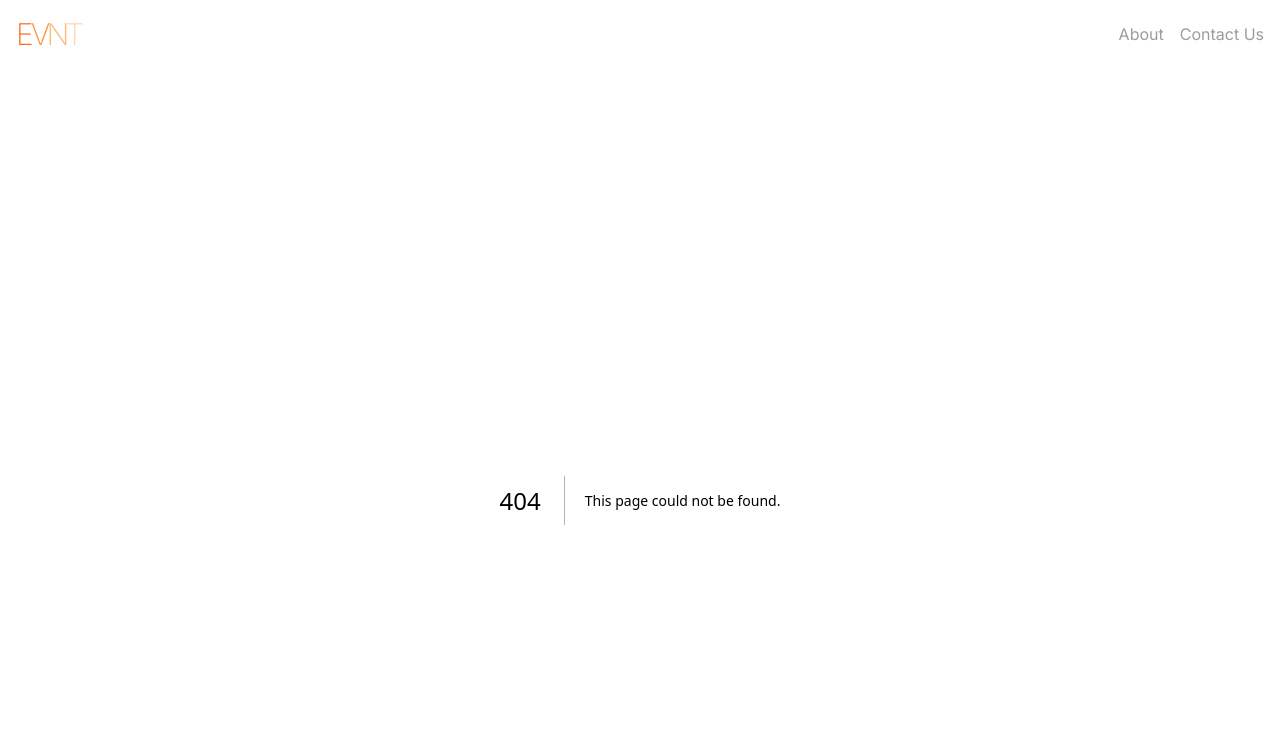
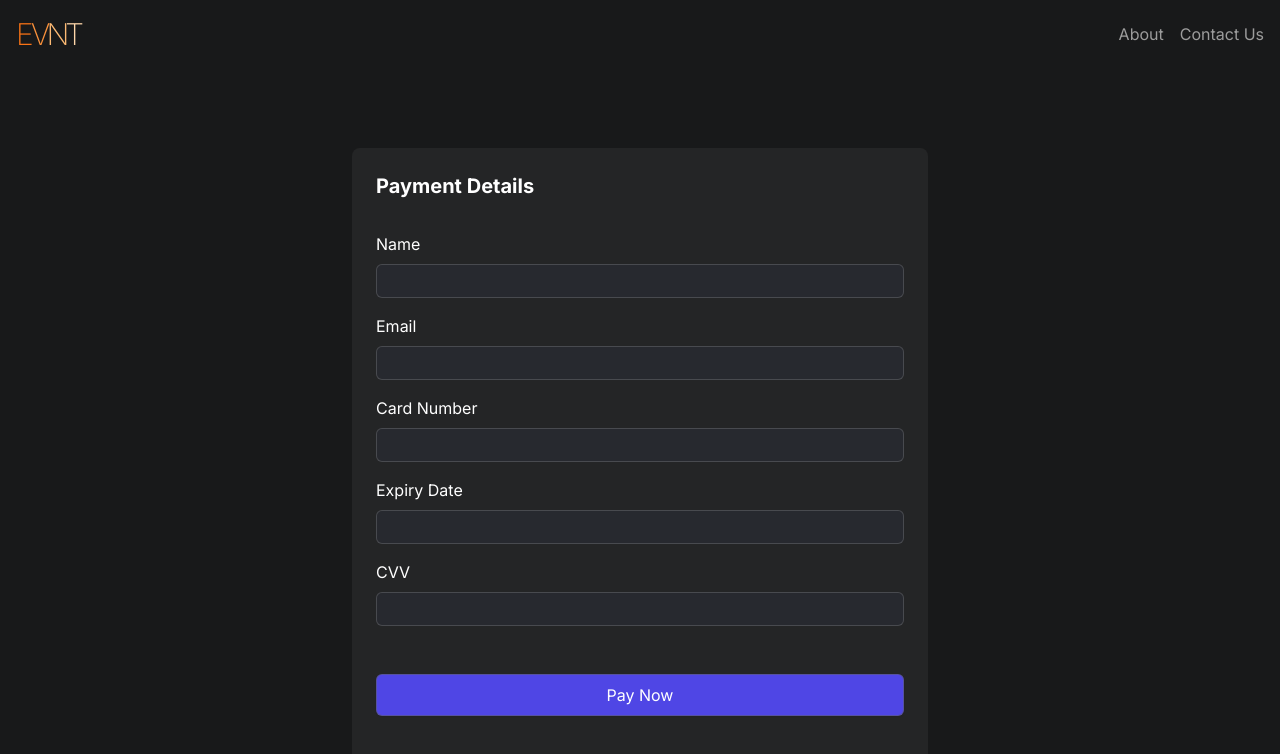
Before and after one commit to moniruzzaman01/eventry_next.js, a Next.js app: page /payment in a window 1280 px wide. Before the commit this address had no page. Shown: the top 754 px of the page. Built offline with nearby package versions, Linux system fonts and the light colour scheme.

Commit message:
all events fetched and viewed on UI

```diff
--- a/app/layout.js
+++ b/app/layout.js
@@ -1,6 +1,7 @@
 import { Inter } from "next/font/google";
 import "./globals.css";
 import Navbar from "@/components/Navbar";
+import { dbConnect } from "@/db/dbConnect";
 
 const inter = Inter({ subsets: ["latin"] });
 
@@ -9,7 +10,9 @@ export const metadata = {
   description: "Generated by create next app",
 };
 
-export default function RootLayout({ children }) {
+export default async function RootLayout({ children }) {
+  await dbConnect(); //connection with mongodb
+
   return (
     <html lang="en">
       <body className={inter.className}>
--- /dev/null
+++ b/app/payment/page.js
@@ -0,0 +1,12 @@
+import PaymentForm from "@/components/payment/PaymentForm";
+
+export default function PaymentPage() {
+  return (
+    <section class="container">
+      <div class="bg-[#242526] p-6 rounded-lg max-w-xl mx-auto my-12">
+        <h2 class="font-bold text-xl mb-8">Payment Details</h2>
+        <PaymentForm />
+      </div>
+    </section>
+  );
+}
--- a/components/details/Location.js
+++ b/components/details/Location.js
@@ -7,9 +7,9 @@ export default function Location() {
           width="600"
           height="450"
           style={{ border: "0" }}
-          allowfullscreen=""
+          allowFullScreen=""
           loading="lazy"
-          referrerpolicy="no-referrer-when-downgrade"
+          referrerPolicy="no-referrer-when-downgrade"
         ></iframe>
       </div>
       <div className="p-4">
--- a/components/landing/AllEvents.js
+++ b/components/landing/AllEvents.js
@@ -1,12 +1,14 @@
+import { getAllEvents } from "@/db/quires/events";
 import SingleEvent from "./SingleEvent";
 
-export default function AllEvents() {
+export default async function AllEvents() {
+  const events = await getAllEvents();
+  console.log(events);
   return (
     <div className="grid grid-cols-1 md:grid-cols-2 lg:grid-cols-3 gap-8 mt-8">
-      <SingleEvent />
-      <SingleEvent />
-      <SingleEvent />
-      <SingleEvent />
+      {events?.map((event) => (
+        <SingleEvent key={event.id} event={event} />
+      ))}
     </div>
   );
 }
--- a/components/landing/SingleEvent.js
+++ b/components/landing/SingleEvent.js
@@ -1,30 +1,30 @@
 import Image from "next/image";
-import eventImage from "@/public/image.png";
 import Link from "next/link";
 import ActionButton from "../ActionButton";
 
-export default function SingleEvent() {
+export default function SingleEvent({ event }) {
+  const { id, name, location, imageUrl, interested_ids, going_ids } =
+    event || {};
+
   return (
     <div className="overflow-hidden rounded-md bg-[#242526]">
       <Image
-        src={eventImage}
+        src={imageUrl}
         height={200}
         width={200}
-        alt="Event 1"
+        alt={imageUrl}
         className="w-full"
       />
 
       <div className="p-3">
-        <Link href="/details/id" className="font-bold text-lg">
-          Google I/O Extended
+        <Link href={`/details/${id}`} className="font-bold text-lg">
+          {name}
         </Link>
-        <p className="text-[#9C9C9C] text-sm mt-1">
-          Rangpur, Dhaka, Bangladesh, Rangpur, Bangladesh
-        </p>
+        <p className="text-[#9C9C9C] text-sm mt-1">{location}</p>
         <div className="text-[#737373] text-sm mt-1">
-          <span>1k Interested</span>
+          <span>{interested_ids?.length} Interested</span>
           <span>|</span>
-          <span>40K Going</span>
+          <span>{going_ids?.length} Going</span>
         </div>
 
         <ActionButton />
--- /dev/null
+++ b/components/payment/PaymentForm.js
@@ -0,0 +1,67 @@
+export default function PaymentForm() {
+  return (
+    <form>
+      <div className="my-4 space-y-2">
+        <label htmlFor="name" className="block">
+          Name
+        </label>
+        <input
+          type="text"
+          id="name"
+          className="w-full bg-[#27292F] border border-[#CCCCCC]/20 py-1 px-2 rounded-md"
+        />
+      </div>
+
+      <div className="my-4 space-y-2">
+        <label htmlFor="email" className="block">
+          Email
+        </label>
+        <input
+          type="email"
+          id="email"
+          className="w-full bg-[#27292F] border border-[#CCCCCC]/20 py-1 px-2 rounded-md"
+        />
+      </div>
+
+      <div className="my-4 space-y-2">
+        <label htmlFor="card" className="block">
+          Card Number
+        </label>
+        <input
+          type="text"
+          id="card"
+          className="w-full bg-[#27292F] border border-[#CCCCCC]/20 py-1 px-2 rounded-md"
+        />
+      </div>
+
+      <div className="my-4 space-y-2">
+        <label htmlFor="expiry" className="block">
+          Expiry Date
+        </label>
+        <input
+          type="text"
+          id="expiry"
+          className="w-full bg-[#27292F] border border-[#CCCCCC]/20 py-1 px-2 rounded-md"
+        />
+      </div>
+
+      <div className="my-4 space-y-2">
+        <label htmlFor="cvv" className="block">
+          CVV
+        </label>
+        <input
+          type="text"
+          id="cvv"
+          className="w-full bg-[#27292F] border border-[#CCCCCC]/20 py-1 px-2 rounded-md"
+        />
+      </div>
+
+      <button
+        type="submit"
+        className="w-full my-8 bg-indigo-600 hover:bg-indigo-800 py-2 rounded-md"
+      >
+        Pay Now
+      </button>
+    </form>
+  );
+}
--- /dev/null
+++ b/db/dbConnect.js
@@ -0,0 +1,10 @@
+import mongoose from "mongoose";
+
+export async function dbConnect() {
+  try {
+    await mongoose.connect(process.env.MONGO_URI);
+    console.log("db connected!");
+  } catch (err) {
+    console.log(err?.message);
+  }
+}
--- /dev/null
+++ b/db/models/events.js
@@ -0,0 +1,35 @@
+import mongoose, { Schema } from "mongoose";
+
+const schema = new Schema({
+  name: {
+    type: String,
+    required: true,
+  },
+  details: {
+    type: String,
+    required: true,
+  },
+  location: {
+    type: String,
+    required: true,
+  },
+  imageUrl: {
+    type: String,
+    required: true,
+  },
+  interested_ids: {
+    type: Array,
+    required: false,
+  },
+  going_ids: {
+    type: Array,
+    required: false,
+  },
+  swags: {
+    type: Array,
+    required: false,
+  },
+});
+
+export const eventsModel =
+  mongoose.models.events ?? mongoose.model("events", schema);
--- /dev/null
+++ b/db/quires/events.js
@@ -0,0 +1,7 @@
+import { replaceMongoIdInArray } from "@/utils/db-utils";
+import { eventsModel } from "../models/events";
+
+export async function getAllEvents() {
+  const response = await eventsModel.find().lean();
+  return replaceMongoIdInArray(response);
+}
--- a/next.config.mjs
+++ b/next.config.mjs
@@ -1,4 +1,13 @@
 /** @type {import('next').NextConfig} */
-const nextConfig = {};
+const nextConfig = {
+  images: {
+    remotePatterns: [
+      {
+        protocol: "https",
+        hostname: "res.cloudinary.com",
+      },
+    ],
+  },
+};
 
 export default nextConfig;
--- a/package.json
+++ b/package.json
@@ -10,6 +10,7 @@
   },
   "dependencies": {
     "@tailwindcss/typography": "^0.5.14",
+    "mongoose": "^8.5.3",
     "next": "14.2.5",
     "react": "^18",
     "react-dom": "^18"
```
Also changed, not shown: utils/db-utils.js (added, +8 -0 lines), 2 other files (tests, documents, lock files or other folders).
